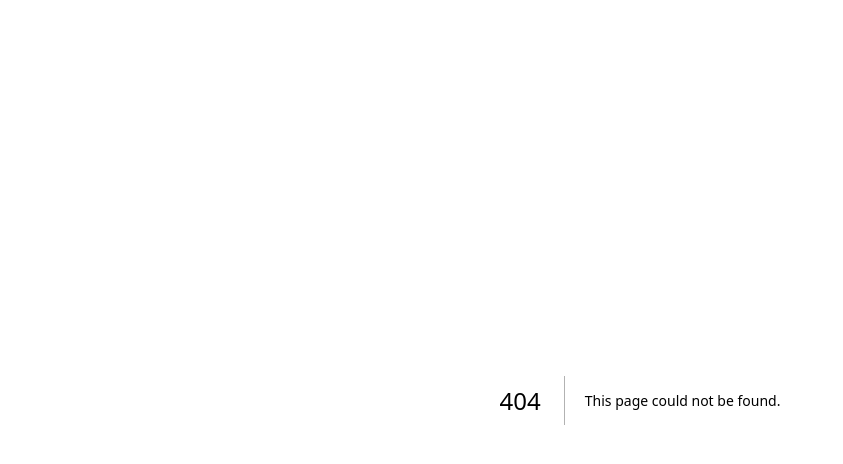
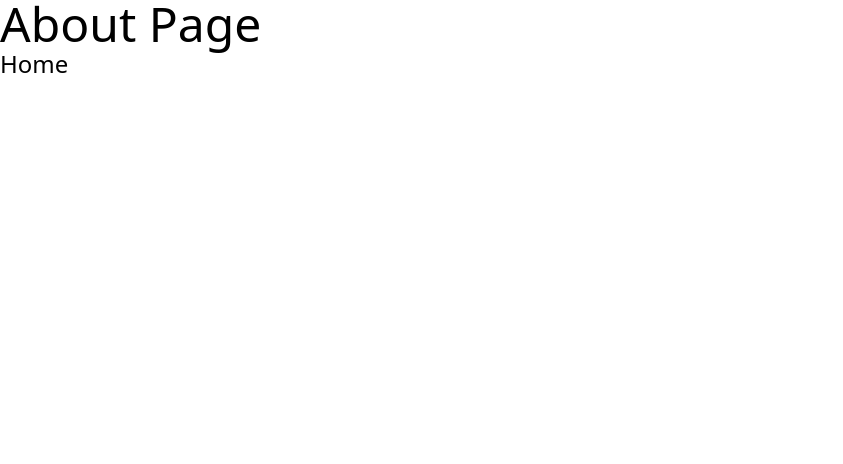
Before and after one commit to marialobillo/nextjs-simple-app, a Next.js app: page /about in a window 1280 px wide. Before the commit this address had no page. Shown: the top 464 px of the page, without its empty margins (0-843 px from the left). Built offline with nearby package versions, Linux system fonts and the light colour scheme.

Commit message:
feat: add pages for client, drinks, prisma, query, tasks

```diff
--- /dev/null
+++ b/app/about/info/page.js
@@ -0,0 +1,11 @@
+import React from 'react'
+
+const AboutInfoPage = () => {
+  return (
+    <div>
+      <h1>Info Page Under about</h1>
+    </div>
+  )
+}
+
+export default AboutInfoPage
--- /dev/null
+++ b/app/about/page.js
@@ -0,0 +1,13 @@
+import React from 'react'
+import Link from 'next/link'
+
+const AboutPage = () => {
+  return (
+    <div>
+          <h1 className="text-5xl">About Page</h1>
+          <Link href="/" className="text-2xl">Home</Link>
+    </div>
+  )
+}
+
+export default AboutPage
--- /dev/null
+++ b/app/client/page.js
@@ -0,0 +1,13 @@
+import React from 'react'
+import Link from 'next/link'
+
+const ClientPage = () => {
+  return (
+    <div>
+          <h1 className="text-5xl">Client Page</h1>
+          <Link href="/" className="text-2xl">Home</Link>
+    </div>
+  )
+}
+
+export default ClientPage
--- /dev/null
+++ b/app/drinks/page.js
@@ -0,0 +1,13 @@
+import React from 'react'
+import Link from 'next/link'
+
+const DrinksPage = () => {
+  return (
+    <div>
+          <h1 className="text-5xl">Drinks Page</h1>
+          <Link href="/" className="text-2xl">Home</Link>
+    </div>
+  )
+}
+
+export default DrinksPage
--- a/app/page.js
+++ b/app/page.js
@@ -1,3 +1,4 @@
+import Link from 'next/link'
 import React from 'react'
 
 
@@ -7,6 +8,7 @@ const Home = () => {
       <h1 className="text-7xl">
         Home Page
       </h1>
+      <Link href="/about" className="text-2xl">About</Link>
     </div>
   )
 }
--- /dev/null
+++ b/app/prisma-example/page.js
@@ -0,0 +1,13 @@
+import React from 'react'
+import Link from 'next/link'
+
+const ExamplePage = () => {
+  return (
+    <div>
+          <h1 className="text-5xl">Prisma Example Page</h1>
+          <Link href="/" className="text-2xl">Home</Link>
+    </div>
+  )
+}
+
+export default ExamplePage
--- /dev/null
+++ b/app/query/page.js
@@ -0,0 +1,13 @@
+import React from 'react'
+import Link from 'next/link'
+
+const QueryPage = () => {
+  return (
+    <div>
+          <h1 className="text-5xl">Query Page</h1>
+          <Link href="/" className="text-2xl">Home</Link>
+    </div>
+  )
+}
+
+export default QueryPage
--- /dev/null
+++ b/app/tasks/page.js
@@ -0,0 +1,13 @@
+import React from 'react'
+import Link from 'next/link'
+
+const TasksPage = () => {
+  return (
+    <div>
+          <h1 className="text-5xl">Tasks Page</h1>
+          <Link href="/" className="text-2xl">Home</Link>
+    </div>
+  )
+}
+
+export default TasksPage
```
